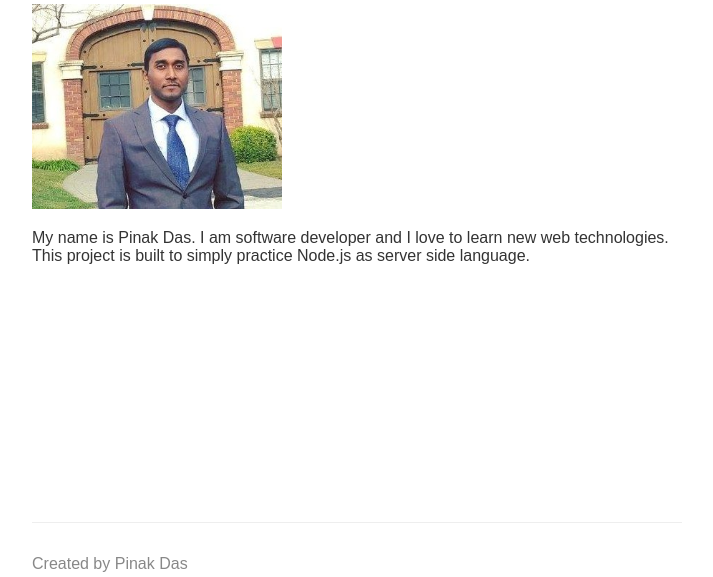
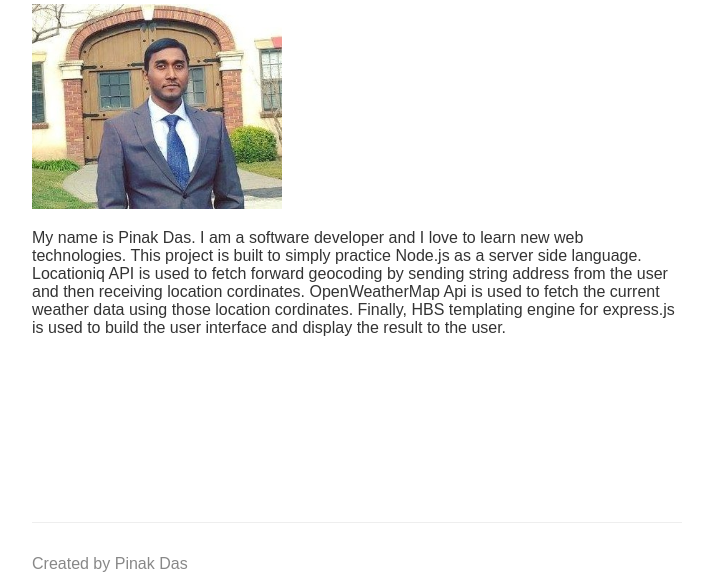
Before and after one commit to pinakdas163/node-weather-app, a Node server app: page /about in a window 1280 px wide. Shown: the part 195-772 px from the top of the page, without its empty margins (283-996 px from the left). Run offline with Node 20, Linux system fonts and the light colour scheme; some libraries are stand-ins or nearby versions.

Commit message:
Updated About me page

```diff
--- a/templates/views/about.hbs
+++ b/templates/views/about.hbs
@@ -12,7 +12,7 @@
     <div class="main-content">
         {{>header}}
         <img class="portrait" src="/img/me.jpg">
-        <p>My name is Pinak Das. I am software developer and I love to learn new web technologies. This project is built to simply practice Node.js as server side language.</p>
+        <p>My name is Pinak Das. I am a software developer and I love to learn new web technologies. This project is built to simply practice Node.js as a server side language. Locationiq API is used to fetch forward geocoding by sending string address from the user and then receiving location cordinates. OpenWeatherMap Api is used to fetch the current weather data using those location cordinates. Finally, HBS templating engine for express.js is used to build the user interface and display the result to the user.</p>
     </div>
 
     {{>footer}}
```
